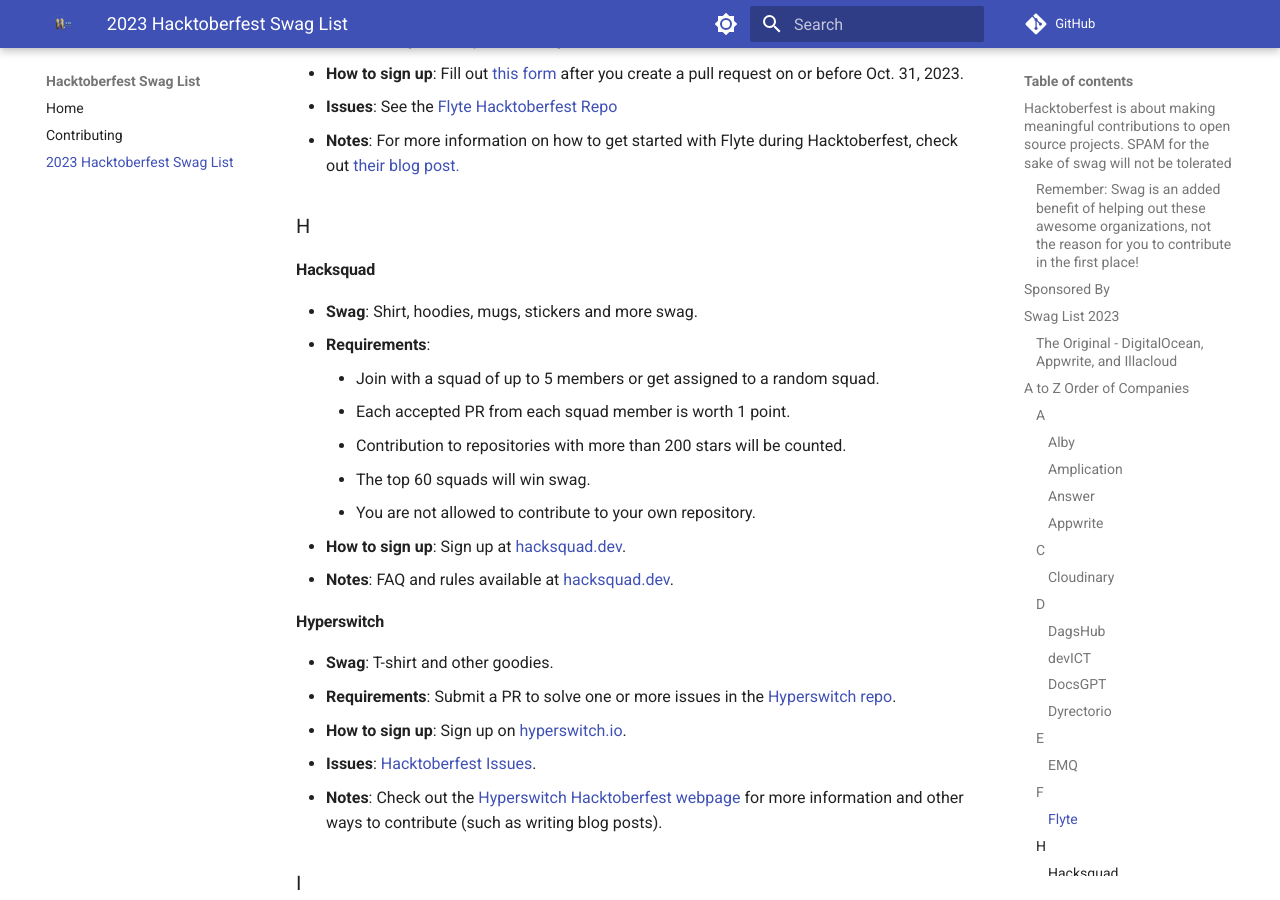
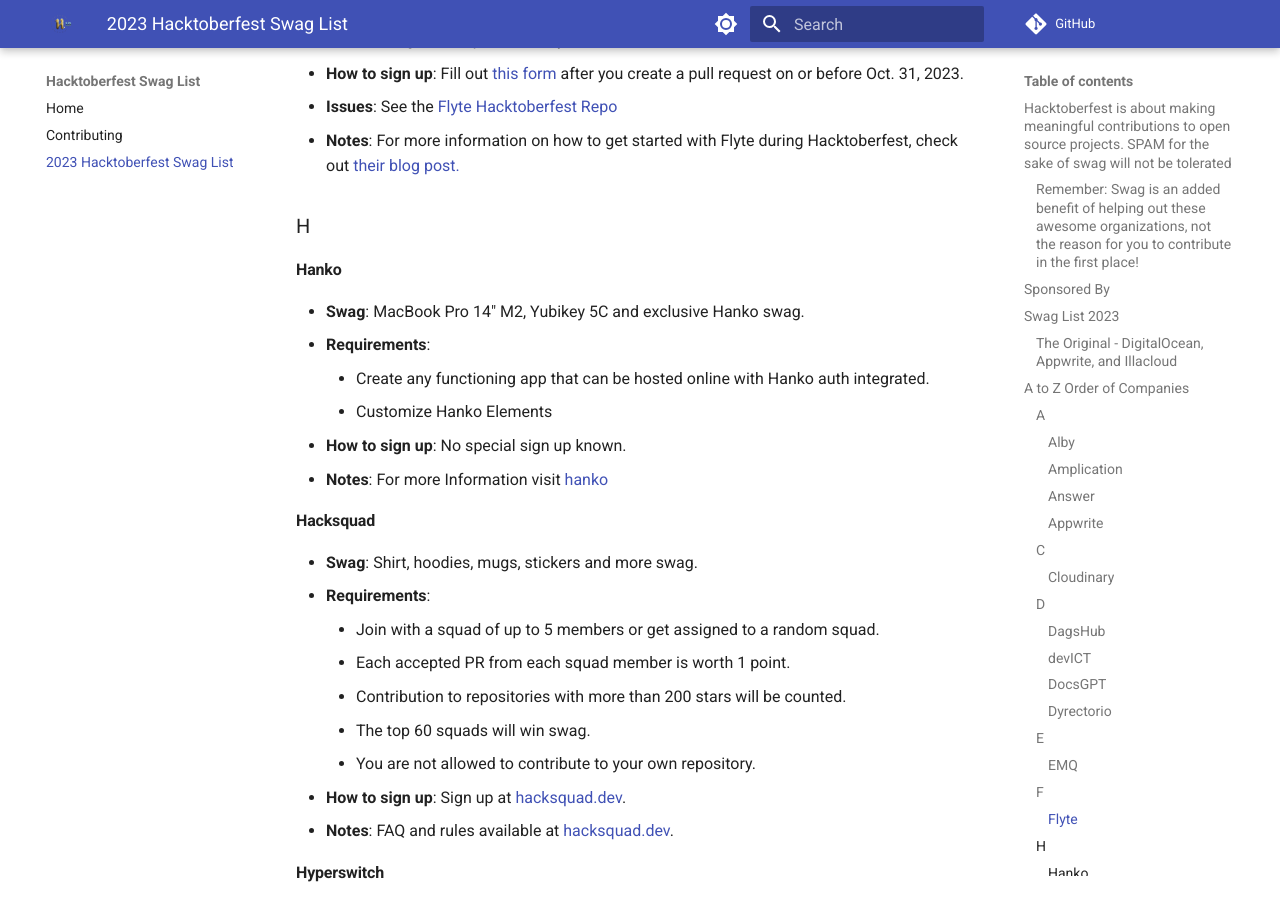
Before and after one commit to crweiner/hacktoberfest-swag-list, an MkDocs documentation site: the page built from docs/list.md, in a window 1280 px wide and 900 px high, scrolled down 4570 px. Built offline with MkDocs 1.6.1 and Material for MkDocs 9.7.7, drawn with Linux system fonts in a browser that asks for light colours; plug-ins that fetch from the network failed and are left out; comment, search, counter and statistics services are not loaded; some of the changed text lies outside the part shown.

Commit message:
Added Hanko to the Hacktoberfest Swag List

```diff
--- a/docs/list.md
+++ b/docs/list.md
@@ -152,6 +152,15 @@
 
 ### H
 
+#### **Hanko**
+
+- **Swag**: MacBook Pro 14" M2, Yubikey 5C and exclusive Hanko swag.
+- **Requirements**:
+    - Create any functioning app that can be hosted online with Hanko auth integrated.
+    - Customize Hanko Elements
+- **How to sign up**: No special sign up known.
+- **Notes**: For more Information visit [hanko](https://www.hanko.io/hackathon)
+
 #### **Hacksquad**
 
 - **Swag**: Shirt, hoodies, mugs, stickers and more swag.
```
Also changed, not shown: other parts of docs/list.md (+0 -8 lines).
